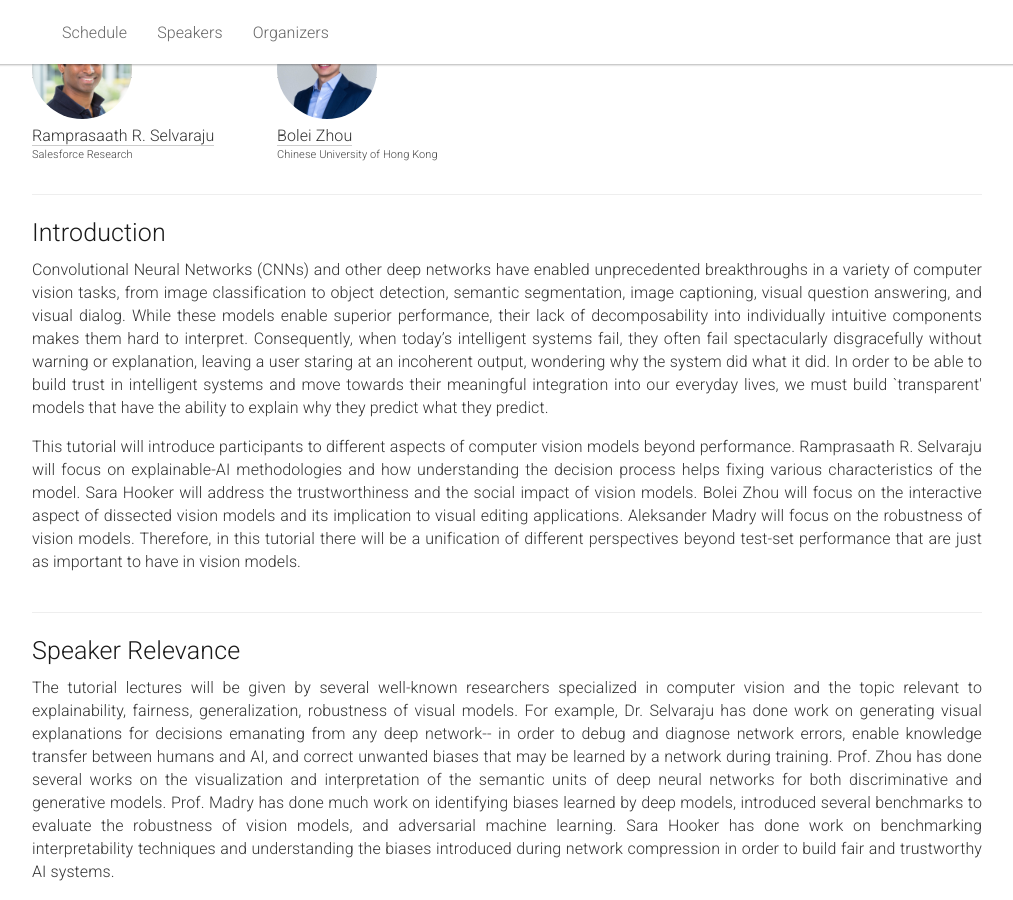
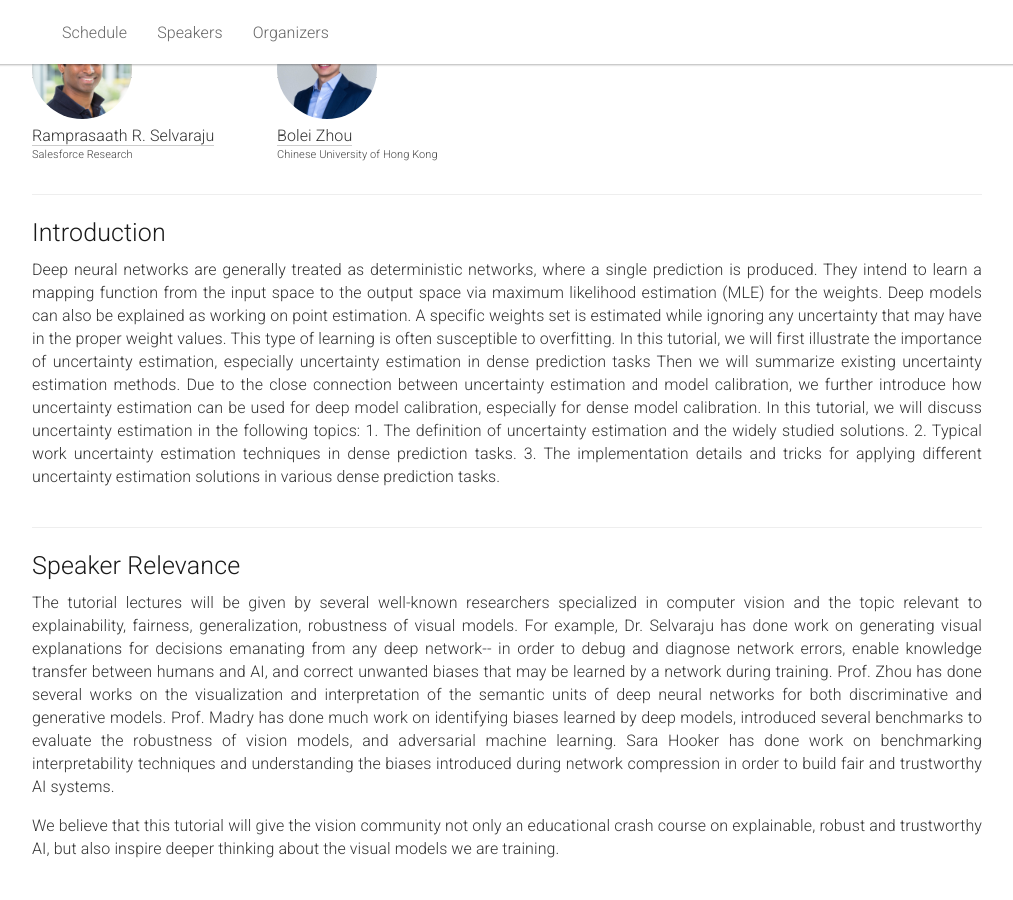
Before and after one commit to JingZhang617/uncertaintyestimation_iccv21.github.io, a Jekyll site: the page built from _pages/home.md, in a window 1280 px wide and 900 px high, scrolled down 665 px. Shown: the whole window, without its empty margins (133-1146 px from the left). Built offline with Jekyll 4.4.1, drawn with Linux system fonts in a browser that asks for light colours; after the commit the page ends 1541 px from its top, so only the background shows below that.

Commit message:
Update home.md

```diff
--- a/_pages/home.md
+++ b/_pages/home.md
@@ -135,8 +135,13 @@ acknowledgements: ""
 <div class="row" id="intro">
     <div class="col-xs-12">
         <h2>Introduction</h2>
-        <p>Convolutional Neural Networks (CNNs) and other deep networks have enabled unprecedented breakthroughs in a variety of computer vision tasks, from image classification to object detection, semantic segmentation, image captioning, visual question answering, and visual dialog. While these models enable superior performance, their lack of decomposability into individually intuitive components makes them hard to interpret. Consequently, when today’s intelligent systems fail, they often fail spectacularly disgracefully without warning or explanation, leaving a user staring at an incoherent output, wondering why the system did what it did. In order to be able to build trust in intelligent systems and move towards their meaningful integration into our everyday lives, we must build `transparent' models that have the ability to explain why they predict what they predict. </p>
-        <p>This tutorial will introduce participants to different aspects of computer vision models beyond performance. Ramprasaath R. Selvaraju will focus on explainable-AI methodologies and how understanding the decision process helps fixing various characteristics of the model. Sara Hooker will address the trustworthiness and the social impact of vision models. Bolei Zhou will focus on the interactive aspect of dissected vision models and its implication to visual editing applications. Aleksander Madry will focus on the robustness of vision models. Therefore, in this tutorial there will be a unification of different perspectives beyond test-set performance that are just as important to have in vision models. </p>
+        <p>Deep neural networks are generally treated as deterministic networks, where a single prediction is produced. They intend to learn a mapping function from the input space to the output space via maximum likelihood estimation (MLE) for the weights. Deep models can also be explained as working on point estimation. A specific weights set is estimated while ignoring any uncertainty that may have in the proper weight values. This type of learning is often susceptible to overfitting. In this tutorial, we will first illustrate the importance of uncertainty estimation, especially uncertainty estimation in dense prediction tasks Then we will summarize existing uncertainty estimation methods. Due to the close connection between uncertainty estimation and model calibration, we further introduce how uncertainty estimation can be used for deep model calibration, especially for dense model calibration.
+
+In this tutorial, we will discuss uncertainty estimation in the following topics:
+1. The definition of uncertainty estimation and the widely studied solutions.
+2. Typical work uncertainty estimation techniques in dense prediction tasks.
+3. The implementation details and tricks for applying different uncertainty estimation solutions in various dense prediction tasks.
+        </p>
     </div>
 </div>
 
```
